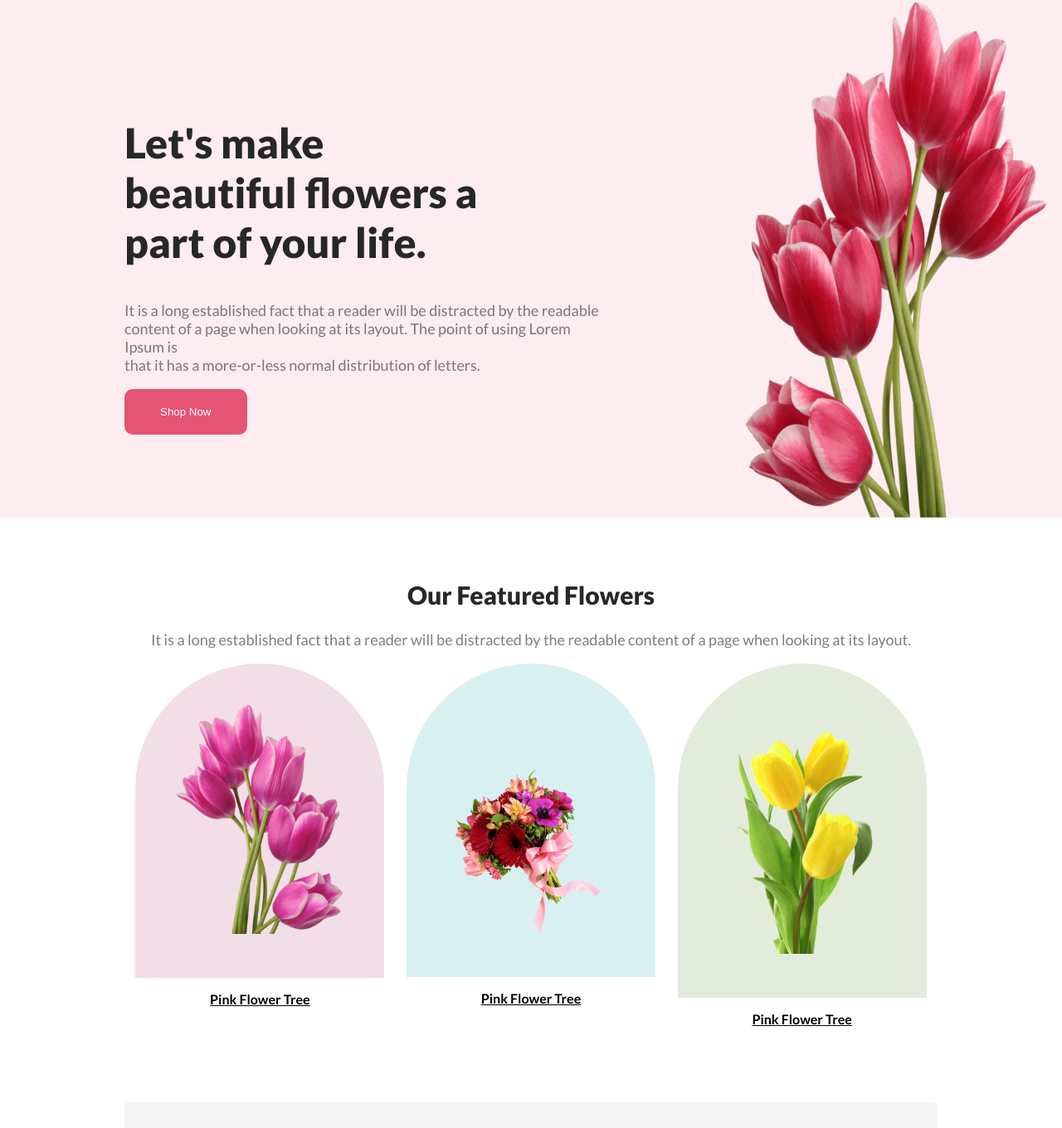
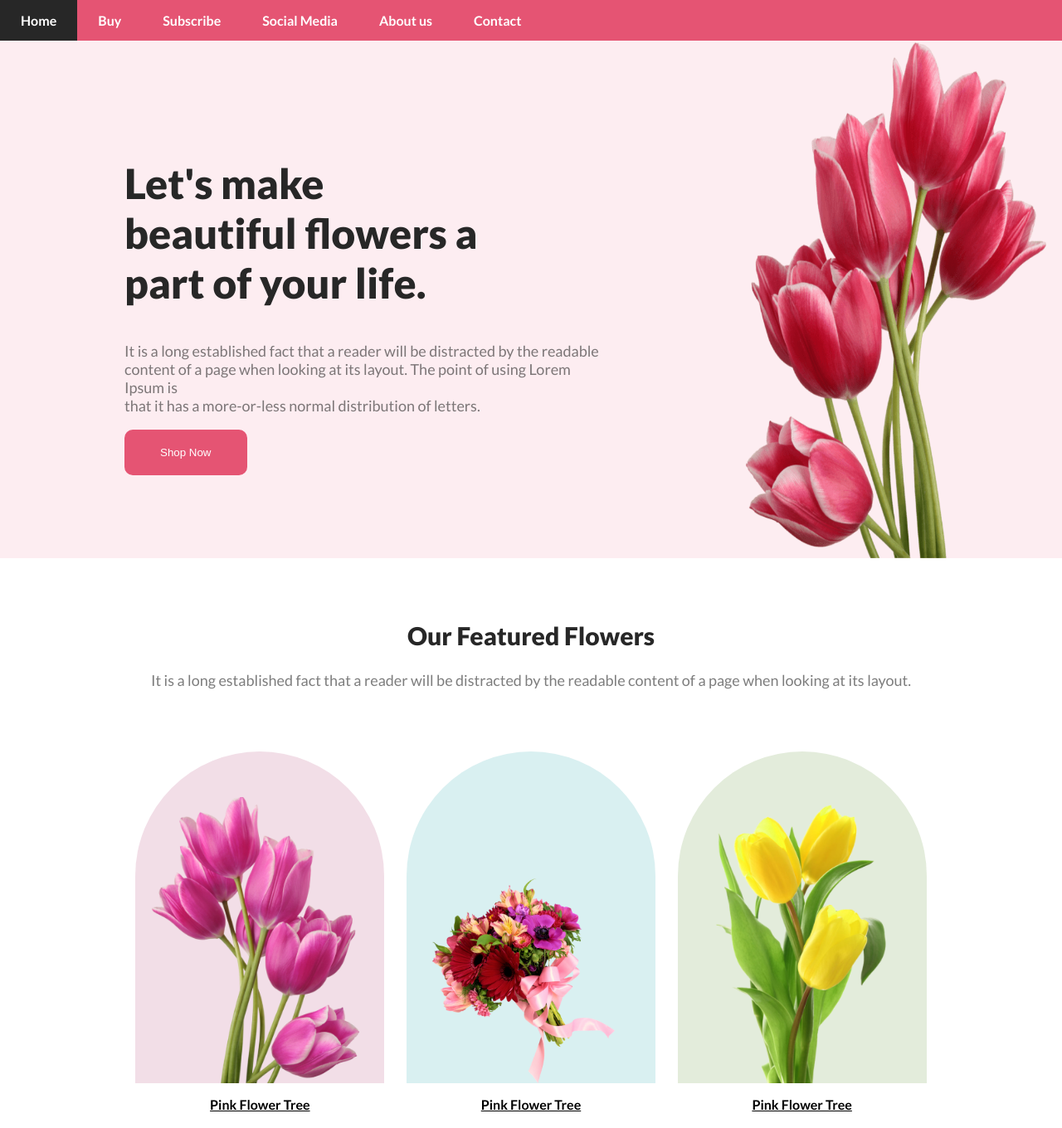
Before and after one commit to MahiuddinZilani/assignment-01, a plain HTML site: page index.html in a window 1280 px wide. Shown: the top 1360 px of the page at 83% size. Drawn offline with Linux system fonts and the light colour scheme.

Commit message:
other features added

```diff
--- a/index.html
+++ b/index.html
@@ -11,7 +11,18 @@
     <link rel="stylesheet" href="styles/style.css">
 </head>
 <body>
+    <!-- Heading part is from here -->
     <header class="header">
+        <nav>
+            <ul>
+               <li><a href="">Home</a></li>
+               <li><a href="">Buy</a></li>
+               <li><a href="">Subscribe</a></li>
+               <li><a href="">Social Media</a></li>
+               <li><a href="">About us</a></li>
+               <li><a href="">Contact</a></li>
+            </ul>
+        </nav>
         <section class="banner">
             <div class="banner-content">
                 <h1 class="banner-title default-title">Let's make<br> beautiful flowers a<br> part of your life.</h1>
@@ -70,7 +81,9 @@
             <div class="hot-deal-content">
                 <h2 class="default-title">Hot Deal ! Sale Up To 25%<span class="default-color"> Off</span></h2>
                 <p class="default-para">It is a long established fact that a reader will be distracted by the readable content of a page when looking at its layout.</p>
-                <button type="button" class="default-btn">Sign Up</button>
+                <div id="sign-up">
+                    <button type="button" class="default-btn" >Sign Up</button>
+                </div>
             </div>
             <!-- <div class="banner-image">
                 <img src="images/pngwing 10.png" alt="rose" width="500px">
--- a/styles/style.css
+++ b/styles/style.css
@@ -34,6 +34,7 @@ body{
 }
 
 /* header section */
+
 .banner{
     background-color: rgba(229, 84, 115, 0.10);
     display:flex;
@@ -47,6 +48,33 @@ body{
 .banner-title {
     font-size: 50px;
     text-align: left;
+}
+
+nav>ul {
+    display: flex;
+    /* justify-content: space-around; */
+    list-style-type: none;
+    margin: 0;
+    padding: 0;
+    overflow: hidden;
+    background-color: #E55473;
+}
+ li {
+    float: left;
+    /* align-items: center; */
+}
+
+li a {
+    text-decoration: none;
+    display: block;
+    color: white;
+    text-align: center;
+    padding: 15px 25px;
+    font-weight: 700;
+}
+
+li a:hover{
+    background-color: #272727;
 }
 
 /* Body Section */
@@ -66,6 +94,12 @@ body{
     text-align: center;
 }
 
+#sign-up {
+    display: flex;
+    justify-content: center;
+    align-items: center;
+}
+
 /* Featured Section */
 .featured-container{
     margin: 75px 150px;
@@ -74,16 +108,21 @@ body{
 .featured-img-container {
     display: flex;
     justify-content: space-around;
-    /* margin-top: 75px; */
+    margin-top: 75px;
 }
 .featured-img {
-    text-align: justify;
+    border-radius: 300px 300px 0px 0px;
+    /* padding: 20px; */
+    position: relative;
+    height: 400px;
     width: 300px;
-    border-radius: 300px 300px 0px 0px;
 }
-.featured-img>img{
-    width: 200px;
-    padding: 50px;
+.featured-img img{
+    width: 250px;
+    padding-left: 20px;
+    position: absolute;
+    left: 0;
+    bottom: 0;
 }
 .feature-txt{
     text-align: center;
@@ -120,6 +159,7 @@ body{
 .subscription{
     margin: 75px 150px;
     background-image: url('../images/Rectangle\ 9.png');
+    background-position: center;
     background-size: contain;
     background-repeat: no-repeat;
     padding: 75px 100px;
```
